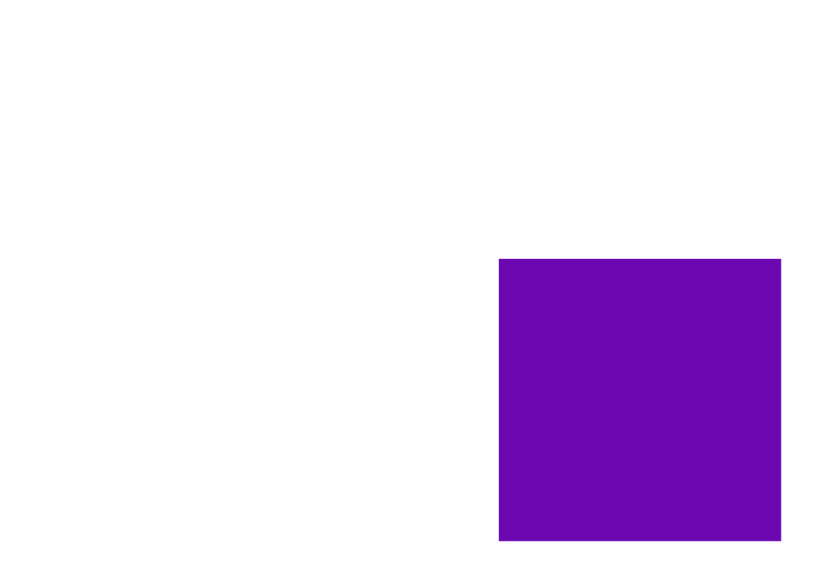
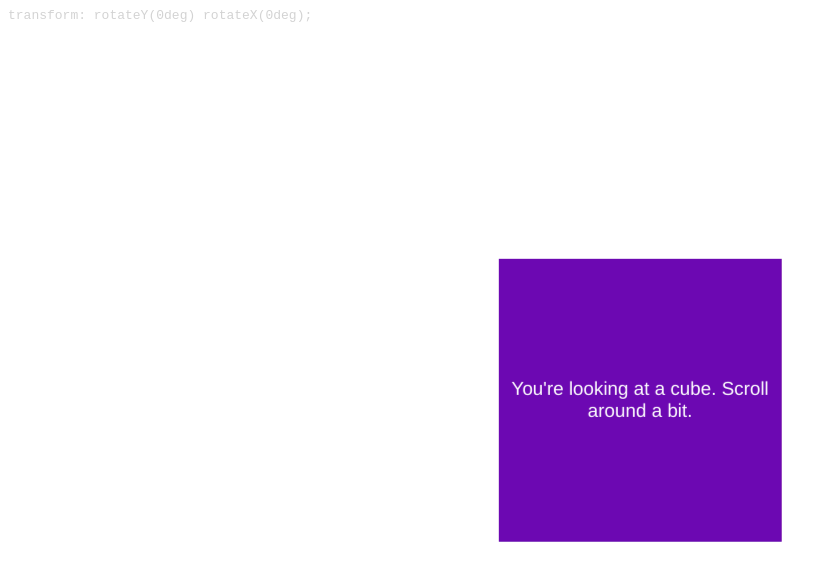
Before and after one commit to drwrchrds/CSS_cube, a plain HTML site: page index.html in a window 1280 px wide. Shown: the whole page, without its empty margins (0-836 px from the left). Drawn offline with nearby package versions, Linux system fonts and the light colour scheme.

Commit message:
add text and transform-display. add switch-order button

```diff
--- a/cube.css
+++ b/cube.css
@@ -1,9 +1,28 @@
 body {
   perspective: 800px;
+  font-family: Helvetica, sans-serif;
+  color: white;
+/*  overflow:scroll;*/
+}
+
+span.nanners {
+  transform: rotateZ(180deg);
+}
+
+.transform-display {
+  display: inline;
+  color: lightgrey;
+  transition: 2s ease-out;
+}
+
+.transform-display.switch {
+  transition: 0s;
+  color: darkslategrey;
+  outline: 1px dashed red;
+  box-shadow: 0 0 2px yellow;
 }
 
 .outer-cube {
-
   width: 240px;
   height: 240px;
   position:absolute;
@@ -12,27 +31,36 @@ body {
   margin-top: -120px;
   margin-left: -120px;
   transform-style: preserve-3d;
-/*  transition: .5s;*/
-}
-
-.inner-cube {
-  width: 240px;
-  height: 240px;
-/*  position:absolute;
-  top: 50%;
-  left: 50%;
-  margin-top: -120px;
-  margin-left: -120px;*/
-  transform-style: preserve-3d;
   transform: rotateY(0deg) rotateX(0deg);
 }
 
 .cube-side {
   position:absolute;
   top:0;left:0;right:0;bottom:0;
-  backface-visibility: hidden;
-/*  opacity: 0.7;*/
-  rotation-point: 50% 50%;
+
+  /* for vertically centering text */
+  display: flex;
+  justify-content: center;
+  flex-direction: column;
+  text-align: center;
+  padding: 10px;
+}
+
+.cube-side code.transform {
+  position:absolute;
+  bottom:0;
+  right:100%;
+  color: lightgrey;
+  font-size: 0.7em;
+  white-space:nowrap;
+  display:none;
+  opacity:0;
+  transition: opacity .5s ease, display 0s linear;
+}
+
+.cube-side:hover code.transform {
+  display:block;
+  opacity: 1;
 }
 
 .cube-side.front {
@@ -44,7 +72,8 @@ body {
   transform: rotateX(-180deg) rotateY(0deg) translateZ(120px);
 }
 .cube-side.bottom {
-  background-color: #09CC5B;
+/*  background-color: #09CC5B;*/
+  background-color: rgba(9, 204, 91, .5);
   transform: rotateX(-90deg) rotateY(0deg) translateZ(120px);
 }
 .cube-side.top {
@@ -60,3 +89,6 @@ body {
   background-color: #FFA100;
   transform: rotateX(0deg) rotateY(270deg) translateZ(120px);
 }
+.cube-side.clear {
+/*  background-color: rgba(0, 0, 0, 0) !important;*/
+}
--- a/cube.js
+++ b/cube.js
@@ -1,16 +1,10 @@
-// have internal preserve-3d thing
-// each time, on release, set internal thing
-// and reset outer scroll thing
+$(function() {
+  var $outerCube = $('.outer-cube');
+  var $transformDisplay = $('.transform-display')
+  var rotateY = 0, rotateX = 0, lastScrollTop = 0, lastScrollLeft = 0;
+  var switchOrder = false;
 
-$(function() {
-  // grab elements as array, rather than as NodeList
-  var $innerCube = $('.inner-cube');
-  var $outerCube = $('.outer-cube');
-  var rotateY = 0, rotateX = 0, lastScrollTop = 0, lastScrollLeft = 0;
-  var lastResetY = 0, lastResetX = 0;
-
-  $(window).on('scroll', function(event) {
-
+  var scrollCube = function() {
     var top = $(window).scrollTop();
     var left = $(window).scrollLeft() * -1;
 
@@ -23,21 +17,40 @@ $(function() {
       rotateY += left;
     }
 
-    console.log('left: ' + left);console.log('top: ' + top);console.log('')
     // top + => scrolling up
     // top - => scrolling down
     // left + => scrolling right
     // left - => scrolling left
 
-    // order matters here - which axis is preserved is decided by which rotation happens first
+    // Order matters here - which axis is preserved is decided by which
+    // rotation happens first. Switch the order of rotateY and rotateX
+    // to see what happens!
+    var cssString;
 
-    // $outerCube.css('transform', 'rotateX(' + rotateX +
-          // 'deg) rotateY('+ rotateY +'deg)');
+    if(switchOrder) {
+      cssString = 'transform: ' +
+            'rotateX(' + rotateX + 'deg) ' +
+            'rotateY('+ rotateY + 'deg);'
+    } else {
+      cssString = 'transform: ' +
+            'rotateY('+ rotateY + 'deg) ' +
+            'rotateX(' + rotateX + 'deg);'
+    }
 
-    $outerCube.css('transform', 'rotateY('+ rotateY +
-          'deg) rotateX(' + rotateX + 'deg) ');
-
+    $outerCube.attr('style', cssString);
+    $transformDisplay.html(cssString);
 
     lastScrollTop = top;lastScrollLeft = left;
+  }
+
+  $('button.switch').on('click', function() {
+    switchOrder = !switchOrder;
+    $transformDisplay.addClass('switch');
+    setTimeout(function() {
+      $transformDisplay.removeClass('switch');
+      scrollCube();
+    }, 0);
   })
+
+  $(window).on('scroll', scrollCube);
 })
--- a/index.html
+++ b/index.html
@@ -6,14 +6,88 @@
     <script src='./cube.js'></script>
   </head>
   <body>
+
+    <code class='transform-display'>
+      transform: rotateY(0deg) rotateX(0deg);
+    </code>
     <div class='outer-cube'>
-      <div class='inner-cube'>
-        <div class='cube-side back'></div>
-        <div class='cube-side left'></div>
-        <div class='cube-side right'></div>
-        <div class='cube-side top'></div>
-        <div class='cube-side bottom'></div>
-        <div class='cube-side front'></div>
+      <div class='cube-side front'>
+        You're looking at a cube. Scroll around a bit.
+
+        <code class='transform'>
+          transform: rotateX(0deg) rotateY(0deg) translateZ(120px);
+        </code>
+      </div>
+
+      <div class='cube-side bottom clear'>
+        <span
+          style='background:rgba(9, 204, 91, 1);
+          padding:10px;border:thin solid white;'>
+          The cube is made of 6 <code>div</code>
+          elements. <br><br>They are positioned in 3d space using CSS
+          <code>transform</code>: <code>rotateX</code>,
+          <code>rotateY</code>, and <code>translateZ</code>
+        </span>
+
+        <code class='transform'>
+          transform: rotateX(-90deg) rotateY(0deg) translateZ(120px);
+        </code>
+      </div>
+
+      <div class='cube-side back'>
+        <span>
+          It rotates by using JavaScript to update
+          <code>transform:</code> <code>rotateX()</code> and
+          <code>rotateY()</code> on the parent element.
+        </span>
+
+        <code class='transform'>
+          transform: rotateX(-180deg) rotateY(0deg) translateZ(120px);
+        </code>
+      </div>
+
+      <div class='cube-side top'>
+        <span>
+          Hover over a side to reveal its specific
+          <code>transform</code> property.
+        </span>
+
+        <code class='transform'>
+          transform: rotateX(90deg) rotateY(0deg) translateZ(120px);
+        </code>
+      </div>
+
+      <div class='cube-side left'>
+        <span>
+          Isn't it odd that scrolling left-right feels natural...
+          <br><br>
+          ...while scrolling up-down seems to be tied to an axis?
+          <br><br>
+          <span style='font-size:0.8em'>(see reverse side)</span>
+        </span>
+
+        <code class='transform'>
+          transform: rotateX(0deg) rotateY(270deg) translateZ(120px);
+        </code>
+      </div>
+
+      <div class='cube-side right'>
+        <span>
+          The <b>order</b> of <code>rotateX()</code> and
+          <code>rotateY()</code> determines which axis is dominant.
+          Whichever comes first will feel natural.
+          <br><br>
+          <span style='font-size:0.8em'>(see reverse side)</span>
+          <br><br>
+          <button class='switch'>
+            click here
+          </button>
+          to change the order, and see what I mean :)
+        </span>
+
+        <code class='transform'>
+          transform: rotateX(0deg) rotateY(90deg) translateZ(120px);
+        </code>
       </div>
     </div>
   </body>
```
